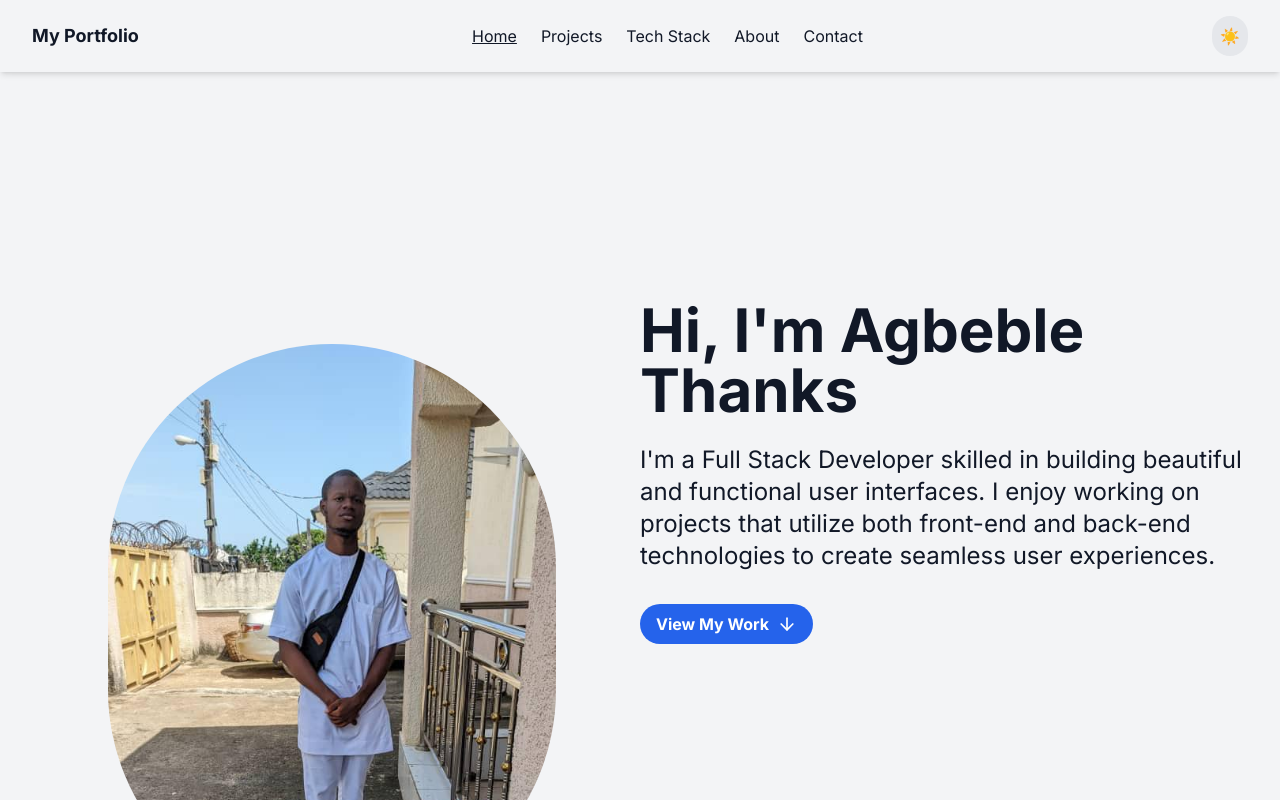
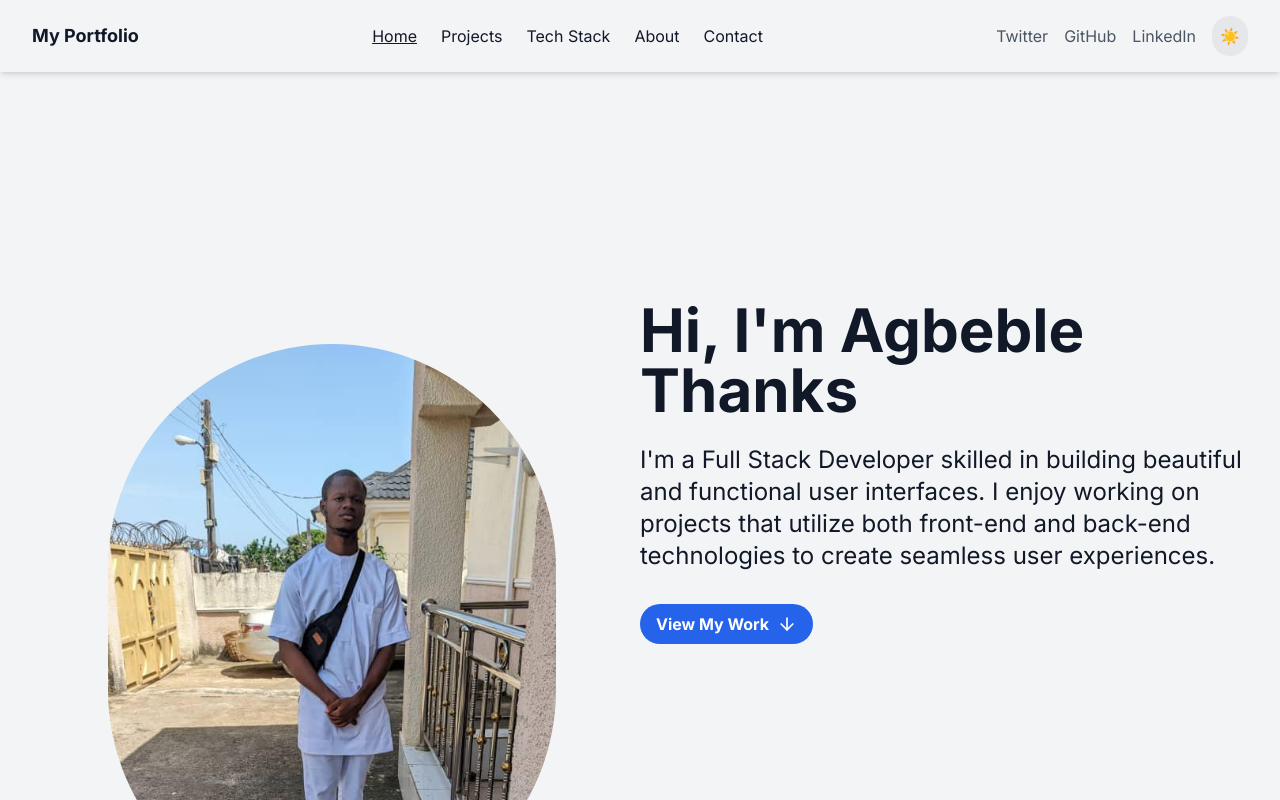
Before and after one commit to thanks299/portfolio, a Next.js app: page / in a window 1280 px wide. Shown: the top 800 px of the page. Built offline with nearby package versions, Linux system fonts and the light colour scheme.

Commit message:
Update Header.tsx

```diff
--- a/app/components/Header.tsx
+++ b/app/components/Header.tsx
@@ -1,19 +1,22 @@
 'use client'
+
 
 import { useState } from 'react'
 
 export default function Header({
   activeSection,
   setActiveSection,
-  toggleTheme,
-  isDarkMode
 }: {
   activeSection: string
   setActiveSection: (section: string) => void
-  toggleTheme: () => void
-  isDarkMode: boolean
 }) {
   const [isMenuOpen, setIsMenuOpen] = useState(false)
+  const [isDarkMode, setIsDarkMode] = useState(false)
+
+  const toggleDarkMode = () => {
+    setIsDarkMode(!isDarkMode)
+    document.documentElement.classList.toggle('dark')
+  }
 
   return (
     <header className="bg-gray-100 dark:bg-gray-900 text-gray-900 dark:text-gray-100 shadow-md sticky top-0 z-50">
@@ -74,15 +77,44 @@ export default function Header({
           </a>
         </nav>
 
-        {/* Theme Toggle Button */}
-        <button
-          className="ml-4 p-2 rounded-full bg-gray-200 dark:bg-gray-700 focus:outline-none"
-          onClick={toggleTheme}
-        >
-          {isDarkMode ? '🌙' : '☀️'}
-        </button>
+        {/* Theme Toggle and Social Media Links */}
+        <div className="flex items-center space-x-4">
+          {/* Social Media Links */}
+          <a
+            href="https://twitter.com"
+            target="_blank"
+            rel="noopener noreferrer"
+            className="text-gray-600 dark:text-gray-300 hover:text-blue-500 dark:hover:text-blue-400"
+          >
+            Twitter
+          </a>
+          <a
+            href="https://github.com"
+            target="_blank"
+            rel="noopener noreferrer"
+            className="text-gray-600 dark:text-gray-300 hover:text-gray-900 dark:hover:text-white"
+          >
+            GitHub
+          </a>
+          <a
+            href="https://linkedin.com"
+            target="_blank"
+            rel="noopener noreferrer"
+            className="text-gray-600 dark:text-gray-300 hover:text-blue-700 dark:hover:text-blue-500"
+          >
+            LinkedIn
+          </a>
 
-        {/* Mobile Burger Menu Button */}
+          {/* Dark Mode Toggle */}
+          <button
+            className="p-2 rounded-full bg-gray-200 dark:bg-gray-700 focus:outline-none"
+            onClick={toggleDarkMode}
+          >
+            {isDarkMode ? '🌙' : '☀️'}
+          </button>
+        </div>
+
+        {/* Mobile Burger Menu */}
         <button
           className="block md:hidden text-2xl focus:outline-none"
           onClick={() => setIsMenuOpen(!isMenuOpen)}
@@ -98,9 +130,6 @@ export default function Header({
             <li>
               <a
                 href="#hero"
-                className={`hover:underline ${
-                  activeSection === 'home' ? 'underline' : ''
-                }`}
                 onClick={() => {
                   setActiveSection('home')
                   setIsMenuOpen(false)
@@ -112,9 +141,6 @@ export default function Header({
             <li>
               <a
                 href="#projects"
-                className={`hover:underline ${
-                  activeSection === 'projects' ? 'underline' : ''
-                }`}
                 onClick={() => {
                   setActiveSection('projects')
                   setIsMenuOpen(false)
@@ -126,9 +152,6 @@ export default function Header({
             <li>
               <a
                 href="#tech-stack"
-                className={`hover:underline ${
-                  activeSection === 'tech-stack' ? 'underline' : ''
-                }`}
                 onClick={() => {
                   setActiveSection('tech-stack')
                   setIsMenuOpen(false)
@@ -140,9 +163,6 @@ export default function Header({
             <li>
               <a
                 href="#about"
-                className={`hover:underline ${
-                  activeSection === 'about' ? 'underline' : ''
-                }`}
                 onClick={() => {
                   setActiveSection('about')
                   setIsMenuOpen(false)
@@ -154,9 +174,6 @@ export default function Header({
             <li>
               <a
                 href="#contact"
-                className={`hover:underline ${
-                  activeSection === 'contact' ? 'underline' : ''
-                }`}
                 onClick={() => {
                   setActiveSection('contact')
                   setIsMenuOpen(false)
```
